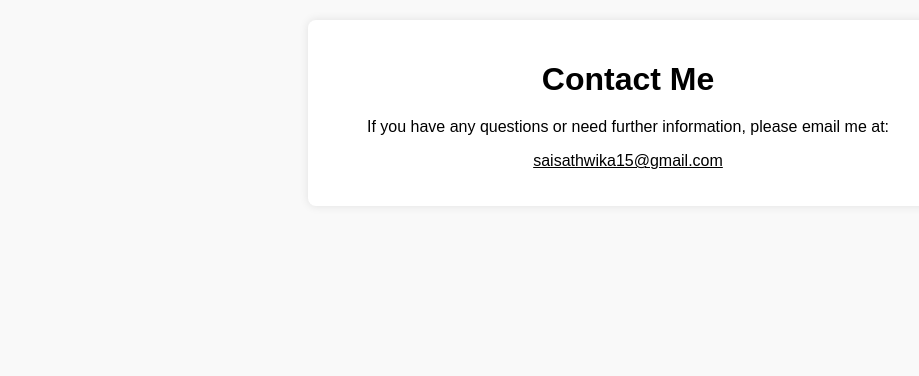
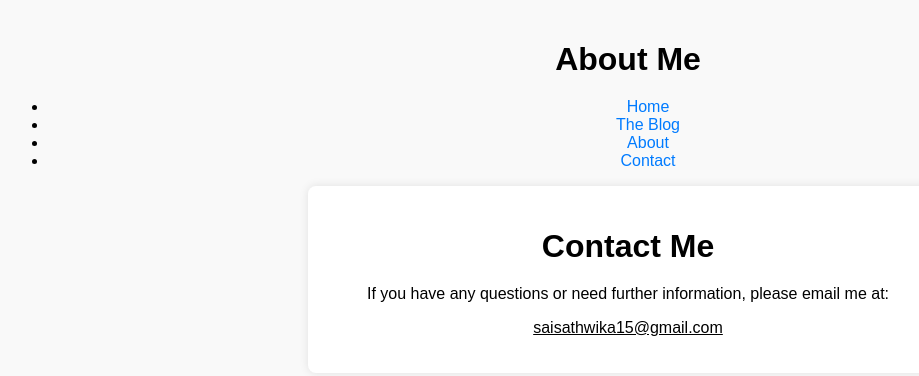
Before and after one commit to sathwika-15/Blogging, a plain HTML site: page contact.html in a window 1280 px wide. Shown: the whole page, without its empty margins (12-931 px from the left). Drawn offline with Linux system fonts and the light colour scheme.

Commit message:
Update contact.html

```diff
--- a/contact.html
+++ b/contact.html
@@ -36,6 +36,17 @@
     </style>
 </head>
 <body>
+    <header>
+        <h1>About Me</h1>
+        <nav class="nav" role="navigation" aria-label="Main Navigation">
+            <ul>
+                <li><a href="index.html">Home</a></li>
+                <li><a href="blog.html">The Blog</a></li>
+                <li><a href="about.html">About</a></li>
+                <li><a href="contact.html">Contact</a></li>
+            </ul>
+        </nav>
+    </header>
     <div class="contact-info">
         <h1>Contact Me</h1>
         <p>If you have any questions or need further information, please email me at:</p>
```
